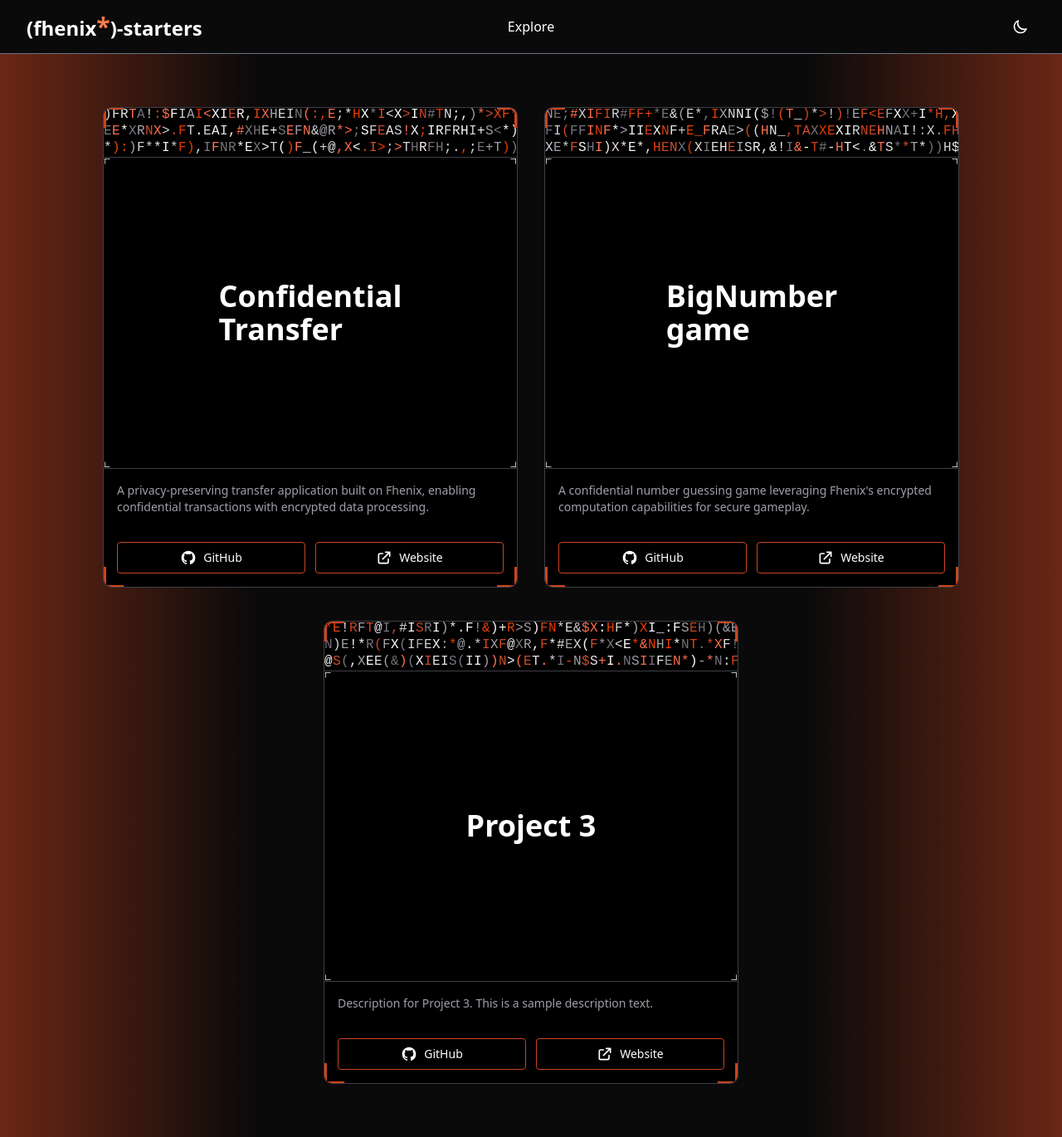
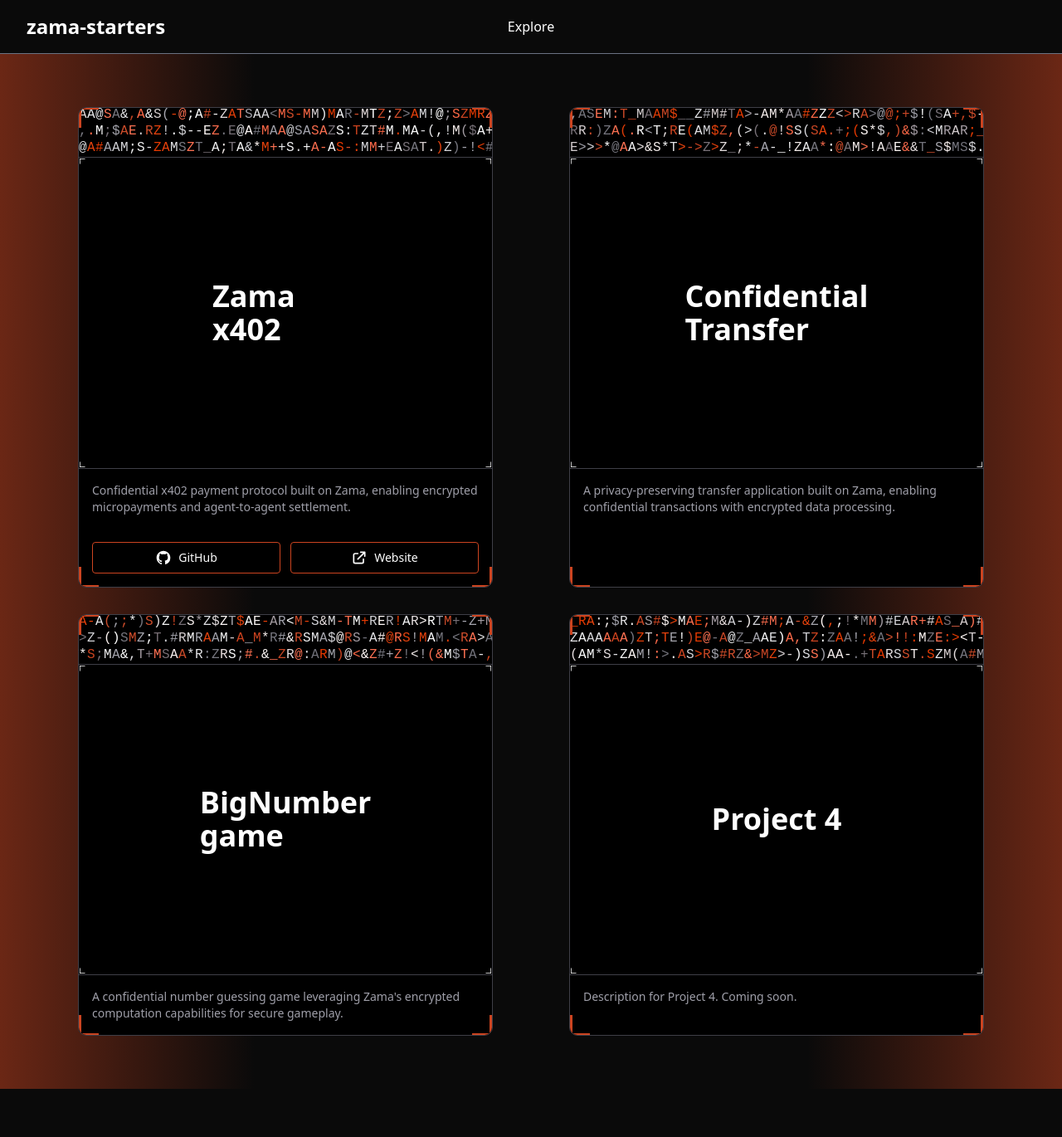
Before and after one commit to ayushsingh82/Zama-starters, a Next.js app: page /explore in a window 1280 px wide. Shown: the whole page at 83% size. After the commit the page ends 1312 px from the top, so only its background shows below. Built offline with nearby package versions, Linux system fonts and the light colour scheme.

Commit message:
rebrand to zama, add explore projects, enforce dark mode only, and add readme

```diff
--- a/app/components/Landing.tsx
+++ b/app/components/Landing.tsx
@@ -32,7 +32,7 @@
               ? 'text-[#011623] border-[#03D9DC]'
               : 'text-white border-[#CC4420]'
           }`}>
-            FHENIX LIVE DAPPS
+            ZAMA LIVE DAPPS
           </span>
         </div>
 
@@ -43,7 +43,7 @@
             isLight
               ? 'bg-[#03D9DC] text-[#011623]'
               : 'bg-[#CC4420] text-white'
-          }`}>Fhenix*</span>.
+          }`}>Zama</span>.
           <br />
           Launch <span className={`px-2 ${
             isLight
@@ -53,7 +53,7 @@
         </h1>
 
         <p className="text-lg md:text-xl text-zinc-400 max-w-3xl mx-auto mb-10">
-          Discover real-world applications built on Fhenix. Explore live dapps showcasing privacy-preserving computation and encrypted data processing.
+          Discover real-world applications built on Zama. Explore live dapps showcasing privacy-preserving computation and encrypted data processing.
         </p>
 
         {/* --- CTAs --- */}
--- a/app/components/LetterGlitch.tsx
+++ b/app/components/LetterGlitch.tsx
@@ -8,7 +8,7 @@
   centerVignette = false,
   outerVignette = true,
   smooth = true,
-  characters = '(FHENIX*)(FHENIX*)-STARTERS!@#$&*()-_+FHENIX*;:<>.,FHENIX*',
+  characters = 'ZAMA-STARTERS!@#$&*()-_+ZAMA;:<>.,ZAMA',
   backgroundColor = '#000000'
 }: {
   glitchColors?: string[];
--- a/app/components/Navbar.tsx
+++ b/app/components/Navbar.tsx
@@ -2,43 +2,25 @@
 
 import React from 'react';
 import Link from 'next/link';
-import ThemeToggle from './ThemeToggle';
-import { useTheme } from '../contexts/ThemeContext';
 
 const Navbar = () => {
-  const { theme } = useTheme();
-  const isLight = theme === 'light';
-
   return (
-    <nav className={`border-b bg-[#0A0A0A] ${
-      isLight
-        ? 'bg-[#FAFAFA] border-gray-300'
-        : 'bg-[#0A0A0A] border-gray-500'
-    }`}>
+    <nav className="border-b bg-[#0A0A0A] border-gray-500">
       <div className="max-w-7xl mx-auto px-4 sm:px-6 lg:px-8">
         <div className="flex justify-between items-center h-16">
           <Link
             href="/"
-            className={`text-2xl font-bold ${
-              isLight ? 'text-[#011623]' : 'text-white'
-            }`}
+            className="text-2xl font-bold text-white"
           >
-            (fhenix<span className={`text-3xl font-bold ${
-              isLight ? 'text-[#03D9DC]' : 'text-[#FF7A4D]'
-            }`}>*</span>)-starters
+            zama-starters
           </Link>
           <div className="absolute left-1/2 transform -translate-x-1/2">
             <Link
               href="/explore"
-              className={`hover:text-zinc-400 transition ${
-                isLight ? 'text-[#011623]' : 'text-white'
-              }`}
+              className="text-white hover:text-zinc-400 transition"
             >
               Explore
             </Link>
-          </div>
-          <div className="flex items-center">
-            <ThemeToggle />
           </div>
         </div>
       </div>
--- a/app/components/ThemeToggle.tsx
+++ /dev/null
@@ -1,52 +0,0 @@
-'use client';
-
-import React from 'react';
-import { useTheme } from '../contexts/ThemeContext';
-
-const ThemeToggle = () => {
-  const { theme, toggleTheme } = useTheme();
-
-  return (
-    <button
-      onClick={toggleTheme}
-      className={`hover:text-zinc-400 transition p-2 ${
-        theme === 'light' ? 'text-[#011623]' : 'text-white'
-      }`}
-      aria-label="Toggle theme"
-    >
-      {theme === 'dark' ? (
-        // Moon icon (dark mode)
-        <svg
-          className="w-5 h-5"
-          fill="none"
-          stroke="currentColor"
-          viewBox="0 0 24 24"
-        >
-          <path
-            strokeLinecap="round"
-            strokeLinejoin="round"
-            strokeWidth={2}
-            d="M20.354 15.354A9 9 0 018.646 3.646 9.003 9.003 0 0012 21a9.003 9.003 0 008.354-5.646z"
-          />
-        </svg>
-      ) : (
-        // Sun icon (light mode)
-        <svg
-          className="w-5 h-5"
-          fill="none"
-          stroke="currentColor"
-          viewBox="0 0 24 24"
-        >
-          <path
-            strokeLinecap="round"
-            strokeLinejoin="round"
-            strokeWidth={2}
-            d="M12 3v1m0 16v1m9-9h-1M4 12H3m15.364 6.364l-.707-.707M6.343 6.343l-.707-.707m12.728 0l-.707.707M6.343 17.657l-.707.707M16 12a4 4 0 11-8 0 4 4 0 018 0z"
-          />
-        </svg>
-      )}
-    </button>
-  );
-};
-
-export default ThemeToggle;
--- a/app/contexts/ThemeContext.tsx
+++ b/app/contexts/ThemeContext.tsx
@@ -1,6 +1,6 @@
 'use client';
 
-import React, { createContext, useContext, useState, useEffect } from 'react';
+import React, { createContext, useContext, useEffect } from 'react';
 
 type Theme = 'dark' | 'light';
 
@@ -12,36 +12,15 @@
 const ThemeContext = createContext<ThemeContextType | undefined>(undefined);
 
 export function ThemeProvider({ children }: { children: React.ReactNode }) {
-  const [theme, setTheme] = useState<Theme>('dark');
+  const theme: Theme = 'dark';
 
   useEffect(() => {
-    const savedTheme = localStorage.getItem('theme') as Theme;
-    if (savedTheme) {
-      setTheme(savedTheme);
-    } else {
-      // Default to dark theme if no saved preference
-      localStorage.setItem('theme', 'dark');
-      setTheme('dark');
-    }
+    document.documentElement.classList.add('dark');
+    document.documentElement.classList.remove('light');
+    document.body.style.backgroundColor = '#0A0A0A';
   }, []);
 
-  useEffect(() => {
-    if (theme === 'light') {
-      document.documentElement.classList.add('light');
-      document.documentElement.classList.remove('dark');
-      document.body.style.backgroundColor = '#FAFAFA';
-    } else {
-      document.documentElement.classList.add('dark');
-      document.documentElement.classList.remove('light');
-      document.body.style.backgroundColor = '#0A0A0A';
-    }
-  }, [theme]);
-
-  const toggleTheme = () => {
-    const newTheme = theme === 'dark' ? 'light' : 'dark';
-    setTheme(newTheme);
-    localStorage.setItem('theme', newTheme);
-  };
+  const toggleTheme = () => {};
 
   return (
     <ThemeContext.Provider value={{ theme, toggleTheme }}>
--- a/app/explore/page.tsx
+++ b/app/explore/page.tsx
@@ -32,35 +32,53 @@
   '#067679',      // blue variant
 ];
 
+interface Project {
+  id: number;
+  name: string;
+  description: string;
+  image: string;
+  githubUrl: string;
+  websiteUrl: string;
+}
+
+const projects: Project[] = [
+  {
+    id: 1,
+    name: 'Zama x402',
+    description: 'Confidential x402 payment protocol built on Zama, enabling encrypted micropayments and agent-to-agent settlement.',
+    image: 'https://cdn.prod.website-files.com/6889e4acaa36a330a3b124f2/68aca7d70e920af4be0d4a0d_Untitled-22.webp',
+    githubUrl: 'https://github.com/ayushsingh82/Zama-x402',
+    websiteUrl: 'https://zama-x402.vercel.app/',
+  },
+  {
+    id: 2,
+    name: 'Confidential Transfer',
+    description: 'A privacy-preserving transfer application built on Zama, enabling confidential transactions with encrypted data processing.',
+    image: 'https://cdn.prod.website-files.com/6889e4acaa36a330a3b124f2/68aca7d70e920af4be0d4a0d_Untitled-22.webp',
+    githubUrl: '',
+    websiteUrl: '',
+  },
+  {
+    id: 3,
+    name: 'BigNumber game',
+    description: 'A confidential number guessing game leveraging Zama\'s encrypted computation capabilities for secure gameplay.',
+    image: 'https://www.nftgators.com/wp-content/uploads/2024/06/Fhenix.jpg',
+    githubUrl: '',
+    websiteUrl: '',
+  },
+  {
+    id: 4,
+    name: 'Project 4',
+    description: 'Description for Project 4. Coming soon.',
+    image: 'https://cdn.prod.website-files.com/6889e4acaa36a330a3b124f2/6914c5793d1c014c69016d8a_Twitter%20post%20-%20404%20(1).png',
+    githubUrl: '',
+    websiteUrl: '',
+  },
+];
+
 const page = () => {
   const { theme } = useTheme();
   const isLight = theme === 'light';
-  const projects = [
-    {
-      id: 1,
-      name: 'Confidential Transfer',
-      description: 'A privacy-preserving transfer application built on Fhenix, enabling confidential transactions with encrypted data processing.',
-      image: 'https://cdn.prod.website-files.com/6889e4acaa36a330a3b124f2/68aca7d70e920af4be0d4a0d_Untitled-22.webp',
-      githubUrl: 'https://github.com/ayushsingh82/Confidential-Transfer',
-      websiteUrl: 'https://example.com',
-    },
-    {
-      id: 2,
-      name: 'BigNumber game',
-      description: 'A confidential number guessing game leveraging Fhenix\'s encrypted computation capabilities for secure gameplay.',
-      image: 'https://www.nftgators.com/wp-content/uploads/2024/06/Fhenix.jpg',
-      githubUrl: 'https://github.com/ayushsingh82/Confidential-BigNumber-Game',
-      websiteUrl: 'https://example.com',
-    },
-    {
-      id: 3,
-      name: 'Project  3',
-      description: 'Description for Project 3. This is a sample description text.',
-      image: 'https://cdn.prod.website-files.com/6889e4acaa36a330a3b124f2/6914c5793d1c014c69016d8a_Twitter%20post%20-%20404%20(1).png',
-      githubUrl: 'https://github.com',
-      websiteUrl: 'https://example.com',
-    },
-  ];
 
   return (
     <div className={`min-h-screen py-16 px-8 relative overflow-hidden ${
@@ -76,9 +94,8 @@
       )}
 
       <div className="max-w-7xl mx-auto relative z-10 px-4 md:px-8">
-        {/* First row with 2 boxes */}
-        <div className="flex flex-col md:flex-row justify-center gap-4 md:gap-8 mb-4 md:mb-8">
-          {projects.slice(0, 2).map((project) => (
+        <div className="grid grid-cols-1 md:grid-cols-2 justify-items-center gap-4 md:gap-8">
+          {projects.map((project) => (
             <div
               key={project.id}
               className={`w-full md:w-[500px] border rounded-lg overflow-hidden relative ${
@@ -153,8 +170,10 @@
                 <p className="text-sm text-zinc-400 font-light">{project.description}</p>
               </div>
 
-              {/* GitHub and Website links */}
+              {/* GitHub and Website links (shown only once real links are added) */}
+              {(project.githubUrl || project.websiteUrl) && (
                 <div className="p-4 flex gap-3">
+                  {project.githubUrl && (
                     <Link
                       href={project.githubUrl}
                       target="_blank"
@@ -179,6 +198,8 @@
                       </svg>
                       GitHub
                     </Link>
+                  )}
+                  {project.websiteUrl && (
                     <Link
                       href={project.websiteUrl}
                       target="_blank"
@@ -204,145 +225,9 @@
                       </svg>
                       Website
                     </Link>
+                  )}
                 </div>
-            </div>
-          ))}
-        </div>
-
-        {/* Second row with 1 box (centered) */}
-        <div className="flex justify-center">
-          {projects.slice(2, 3).map((project) => (
-            <div key={project.id} className="flex flex-col items-center">
-              {/* Coming Soon Tag */}
-              <div className="mb-2">
-
-              </div>
-              <div
-                className={`w-full md:w-[500px] border rounded-lg overflow-hidden relative ${
-                  isLight
-                    ? 'border-[#03D9DC] bg-white'
-                    : 'border-zinc-700 bg-black'
-                }`}
-              >
-              {/* Border decorations - corners */}
-              <div className={`absolute top-0 left-0 w-6 h-6 border-l-[3px] border-t-[2px] z-10 ${
-                isLight ? 'border-[#03D9DC]' : 'border-[#CC4420]'
-              }`}></div>
-              <div className={`absolute top-0 right-0 w-6 h-6 border-r-[3px] border-t-[2px] z-10 ${
-                isLight ? 'border-[#03D9DC]' : 'border-[#CC4420]'
-              }`}></div>
-              <div className={`absolute bottom-0 left-0 w-6 h-6 border-l-[3px] border-b-[2px] z-10 ${
-                isLight ? 'border-[#03D9DC]' : 'border-[#CC4420]'
-              }`}></div>
-              <div className={`absolute bottom-0 right-0 w-6 h-6 border-r-[3px] border-b-[2px] z-10 ${
-                isLight ? 'border-[#03D9DC]' : 'border-[#CC4420]'
-              }`}></div>
-
-              {/* Project name with LetterGlitch */}
-              <div className={`relative h-[60px] border-b overflow-hidden ${
-                isLight ? 'border-zinc-300' : 'border-zinc-700'
-              }`}>
-                <div className="absolute inset-0">
-                  <LetterGlitch
-                    glitchColors={isLight ? LIGHT_THEME_GLITCH_COLORS : DARK_THEME_GLITCH_COLORS}
-                    backgroundColor={isLight ? '#FAFAFA' : '#000000'}
-                    glitchSpeed={50}
-                    centerVignette={false}
-                    outerVignette={false}
-                    smooth={true}
-                  />
-                </div>
-              </div>
-
-              {/* EvervaultCard section */}
-              <div className={`w-full aspect-[4/3] relative overflow-hidden border flex flex-col items-center justify-center p-4 ${
-                isLight
-                  ? 'bg-white border-zinc-300'
-                  : 'bg-black border-black/[0.2]'
-              }`}>
-                <Icon className={`absolute h-6 w-6 -top-3 -left-3 z-20 ${
-                  isLight ? 'text-[#011623]' : 'text-white'
-                }`} />
-                <Icon className={`absolute h-6 w-6 -bottom-3 -left-3 z-20 ${
-                  isLight ? 'text-[#011623]' : 'text-white'
-                }`} />
-                <Icon className={`absolute h-6 w-6 -top-3 -right-3 z-20 ${
-                  isLight ? 'text-[#011623]' : 'text-white'
-                }`} />
-                <Icon className={`absolute h-6 w-6 -bottom-3 -right-3 z-20 ${
-                  isLight ? 'text-[#011623]' : 'text-white'
-                }`} />
-                <EvervaultCard
-                  text={project.name}
-                  className="w-full h-full"
-                  backgroundColor={isLight ? '#ffffff' : '#000000'}
-                  textColor={isLight ? '#000000' : '#ffffff'}
-                  isLight={isLight}
-                />
-              </div>
-
-              {/* Description section */}
-              <div className={`p-4 border-t ${
-                isLight
-                  ? 'bg-white border-zinc-300'
-                  : 'bg-black border-zinc-700'
-              }`}>
-                <p className="text-sm text-zinc-400 font-light">{project.description}</p>
-              </div>
-
-              {/* GitHub and Website links */}
-              <div className="p-4 flex gap-3">
-                <Link
-                  href={project.githubUrl}
-                  target="_blank"
-                  rel="noopener noreferrer"
-                  className={`flex-1 border rounded px-4 py-2 text-sm font-medium transition flex items-center justify-center gap-2 ${
-                    isLight
-                      ? 'border-[#03D9DC] text-[#011623] hover:bg-[#03D9DC]/10'
-                      : 'border-[#CC4420] text-white hover:bg-[#CC4420]/10'
-                  }`}
-                >
-                  <svg
-                    className="w-5 h-5"
-                    fill="currentColor"
-                    viewBox="0 0 24 24"
-                    aria-hidden="true"
-                  >
-                    <path
-                      fillRule="evenodd"
-                      d="M12 2C6.477 2 2 6.484 2 12.017c0 4.425 2.865 8.18 6.839 9.504.5.092.682-.217.682-.483 0-.237-.008-.868-.013-1.703-2.782.605-3.369-1.343-3.369-1.343-.454-1.158-1.11-1.466-1.11-1.466-.908-.62.069-.608.069-.608 1.003.07 1.531 1.032 1.531 1.032.892 1.53 2.341 1.088 2.91.832.092-.647.35-1.088.636-1.338-2.22-.253-4.555-1.113-4.555-4.951 0-1.093.39-1.988 1.029-2.688-.103-.253-.446-1.272.098-2.65 0 0 .84-.27 2.75 1.026A9.564 9.564 0 0112 6.844c.85.004 1.705.115 2.504.337 1.909-1.296 2.747-1.027 2.747-1.027.546 1.379.202 2.398.1 2.651.64.7 1.028 1.595 1.028 2.688 0 3.848-2.339 4.695-4.566 4.943.359.309.678.92.678 1.855 0 1.338-.012 2.419-.012 2.747 0 .268.18.58.688.482A10.019 10.019 0 0022 12.017C22 6.484 17.522 2 12 2z"
-                      clipRule="evenodd"
-                    />
-                  </svg>
-                  GitHub
-                </Link>
-                <Link
-                  href={project.websiteUrl}
-                  target="_blank"
-                  rel="noopener noreferrer"
-                  className={`flex-1 border rounded px-4 py-2 text-sm font-medium transition flex items-center justify-center gap-2 ${
-                    isLight
-                      ? 'border-[#03D9DC] text-[#011623] hover:bg-[#03D9DC]/10'
-                      : 'border-[#CC4420] text-white hover:bg-[#CC4420]/10'
-                  }`}
-                >
-                  <svg
-                    className="w-5 h-5"
-                    fill="none"
-                    stroke="currentColor"
-                    viewBox="0 0 24 24"
-                  >
-                    <path
-                      strokeLinecap="round"
-                      strokeLinejoin="round"
-                      strokeWidth={2}
-                      d="M10 6H6a2 2 0 00-2 2v10a2 2 0 002 2h10a2 2 0 002-2v-4M14 4h6m0 0v6m0-6L10 14"
-                    />
-                  </svg>
-                  Website
-                </Link>
-              </div>
-              </div>
+              )}
             </div>
           ))}
         </div>
--- a/app/layout.tsx
+++ b/app/layout.tsx
@@ -15,8 +15,8 @@
 });
 
 export const metadata: Metadata = {
-  title: "(fhenix*)-starters",
-  description: "this website contains fhenix starter repos to help you get started with fhenix",
+  title: "zama-starters",
+  description: "this website contains zama starter repos to help you get started with zama",
 };
 
 export default function RootLayout({
--- a/package.json
+++ b/package.json
@@ -13,7 +13,7 @@
     "clsx": "^2.1.1",
     "lucide-react": "^0.555.0",
     "motion": "^12.23.25",
-    "next": "16.0.6",
+    "next": "16.0.10",
     "react": "19.2.0",
     "react-dom": "19.2.0",
     "tailwind-merge": "^3.4.0"
@@ -24,7 +24,7 @@
     "@types/react": "^19",
     "@types/react-dom": "^19",
     "eslint": "^9",
-    "eslint-config-next": "16.0.6",
+    "eslint-config-next": "16.0.10",
     "tailwindcss": "^4",
     "tw-animate-css": "^1.4.0",
     "typescript": "^5"
```
Also changed, not shown: 2 other files (tests, documents, lock files or other folders). Lines whose indentation alone changed are shown as unchanged.
